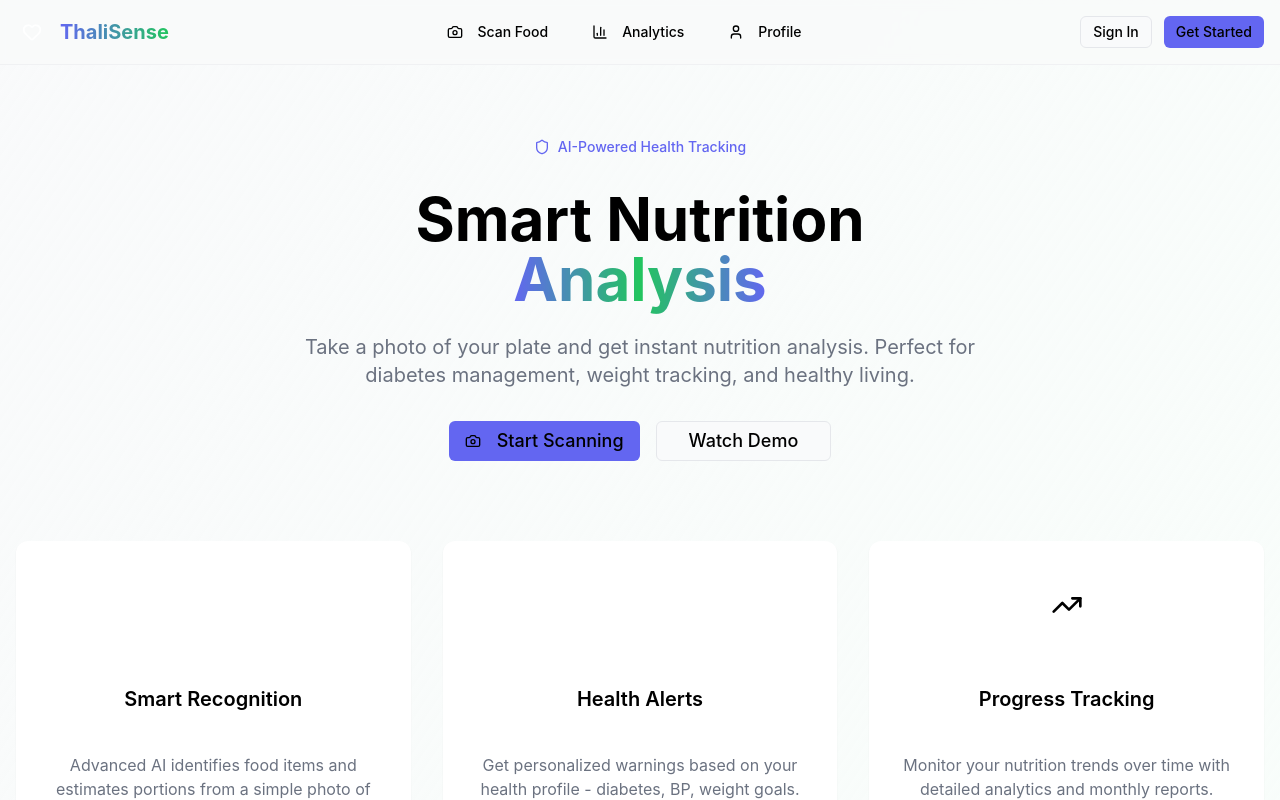
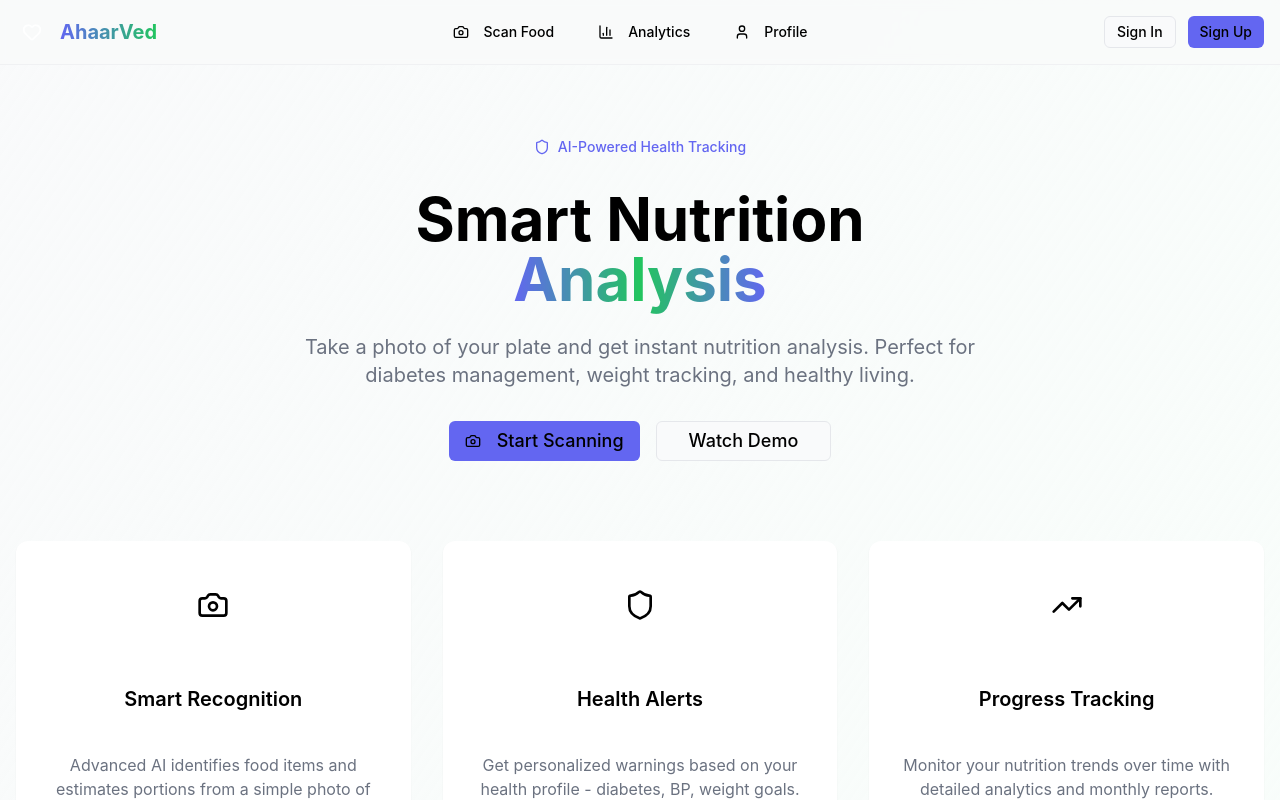
Before and after one commit to Priyanshi0519/AhaarVed, a React (Vite) app in the folder Frontend/: page / in a window 1280 px wide. Built offline with nearby package versions, Linux system fonts and the light colour scheme.

Commit message:
minor changes

```diff
--- a/Frontend/src/components/Hero.jsx
+++ b/Frontend/src/components/Hero.jsx
@@ -40,7 +40,7 @@ export function Hero() {
       <div className="grid md:grid-cols-3 gap-8 mb-16">
         <Card className="p-8 text-center gradient-card shadow-elevated border-0">
           <div className="w-16 h-16 rounded-full gradient-primary flex items-center justify-center mx-auto mb-6">
-            <Camera className="w-8 h-8 text-white" />
+            <Camera className="w-8 h-8 text-black" />
           </div>
           <h3 className="text-xl font-semibold mb-4">Smart Recognition</h3>
           <p className="text-muted-foreground">
@@ -50,7 +50,7 @@ export function Hero() {
 
         <Card className="p-8 text-center gradient-card shadow-elevated border-0">
           <div className="w-16 h-16 rounded-full gradient-success flex items-center justify-center mx-auto mb-6">
-            <Shield className="w-8 h-8 text-white" />
+            <Shield className="w-8 h-8 text-black" />
           </div>
           <h3 className="text-xl font-semibold mb-4">Health Alerts</h3>
           <p className="text-muted-foreground">
@@ -74,7 +74,7 @@ export function Hero() {
         <Card className="p-8 shadow-elevated border-0 gradient-card">
           <div className="text-center mb-6">
             <h3 className="text-2xl font-semibold mb-2">Sample Analysis</h3>
-            <p className="text-muted-foreground">See how ThaliSense analyzes your meal</p>
+            <p className="text-muted-foreground">See how AhaarVed analyzes your meal</p>
           </div>
 
           <div className="bg-muted/30 rounded-lg p-6 mb-6">
--- a/Frontend/src/components/Layout.jsx
+++ b/Frontend/src/components/Layout.jsx
@@ -1,5 +1,6 @@
 import { Button } from "@/components/ui/button";
 import { Camera, User, BarChart3, Heart } from "lucide-react";
+import { Link } from "react-router-dom";
 
 export function Layout({ children }) {
   return (
@@ -12,7 +13,7 @@ export function Layout({ children }) {
               <Heart className="w-5 h-5 text-white" />
             </div>
             <h1 className="text-xl font-bold bg-gradient-to-r from-primary to-success bg-clip-text text-transparent">
-              ThaliSense
+              AhaarVed
             </h1>
           </div>
 
@@ -32,12 +33,17 @@ export function Layout({ children }) {
           </nav>
 
           <div className="flex items-center space-x-3">
-            <Button variant="outline" size="sm">
-              Sign In
-            </Button>
-            <Button size="sm">
-              Get Started
-            </Button>
+            <Link to="/auth/signin">
+              <Button variant="outline" size="sm">
+                Sign In
+              </Button>
+            </Link>
+
+            <Link to="/auth/signup">
+              <Button size="sm">
+                Sign Up
+              </Button>
+            </Link>
           </div>
         </div>
       </header>
@@ -51,7 +57,7 @@ export function Layout({ children }) {
       <footer className="border-t border-border/50 bg-background/80 backdrop-blur-sm">
         <div className="container mx-auto px-4 py-8">
           <div className="text-center text-sm text-muted-foreground">
-            <p>ThaliSense - AI-powered nutrition tracking for better health</p>
+            <p>AhaarVed - AI-powered nutrition tracking for better health</p>
             <p className="mt-2">Track • Analyze • Improve</p>
           </div>
         </div>
--- a/Frontend/src/pages/Auth/signin.jsx
+++ b/Frontend/src/pages/Auth/signin.jsx
@@ -36,7 +36,7 @@ export default function SignIn() {
               <Heart className="w-6 h-6 text-white" />
             </div>
             <h1 className="text-2xl font-bold bg-gradient-to-r from-primary to-success bg-clip-text text-transparent">
-              ThaliSense
+              AhaarVed
             </h1>
           </div>
           <p className="text-muted-foreground">Welcome back to your health journey</p>
--- a/Frontend/src/pages/Auth/signup.jsx
+++ b/Frontend/src/pages/Auth/signup.jsx
@@ -45,7 +45,7 @@ export default function SignUp() {
               <Heart className="w-6 h-6 text-white" />
             </div>
             <h1 className="text-2xl font-bold bg-gradient-to-r from-primary to-success bg-clip-text text-transparent">
-              ThaliSense
+              AhaarVed
             </h1>
           </div>
           <p className="text-muted-foreground">Start your AI-powered health journey</p>
```
Also changed, not shown: 1 other file (tests, documents, lock files or other folders).
